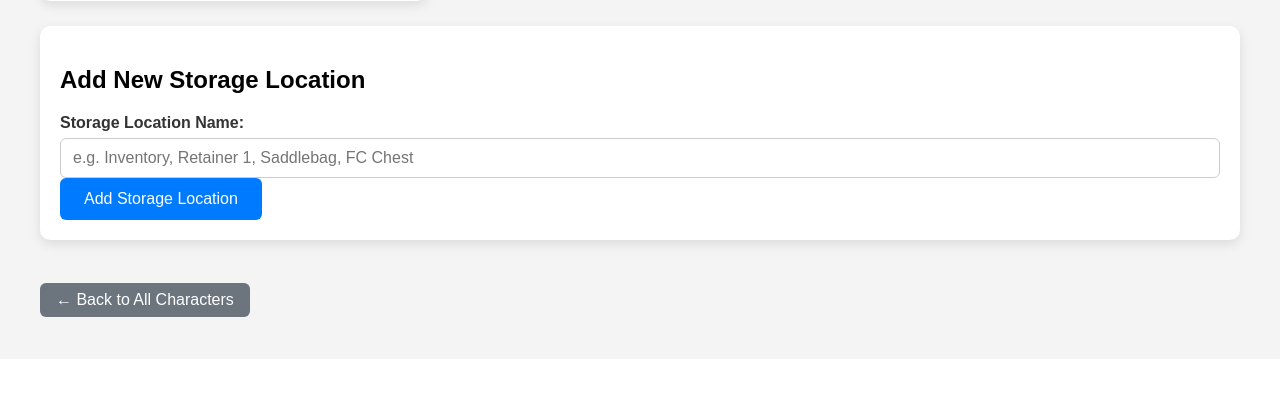
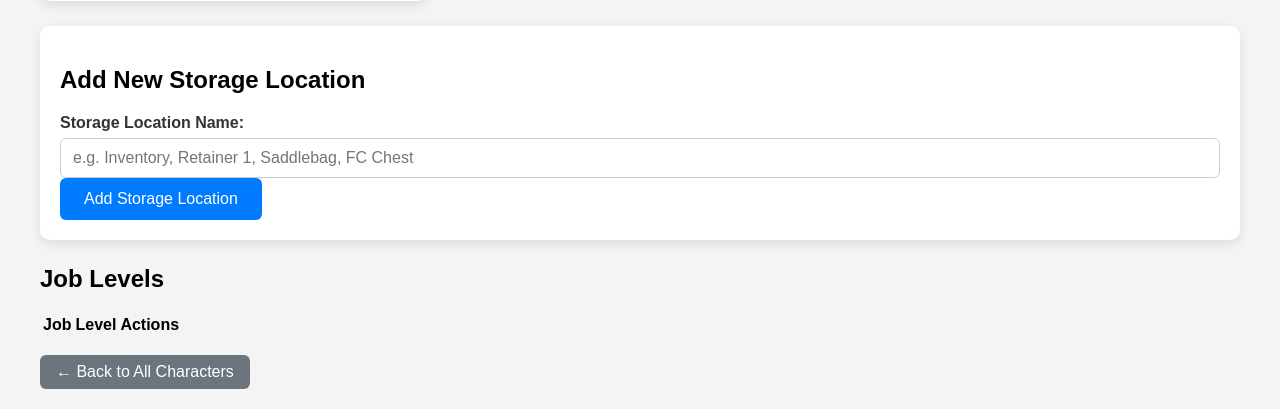
Before and after one commit to derylmack/FinalFantasyDatabase, a Flask app: template templates/character_detail.html in a window 1280 px wide. Shown: the part 441-850 px from the top of the page. Before the commit the page ends 758 px from the top, so only its background shows below. Run offline with Flask 3, Linux system fonts and the light colour scheme; the template is opened without the code that fills it, so the values that code supplies are empty.

Commit message:
Added the basics for jobs for each character

```diff
--- a/app.py
+++ b/app.py
@@ -5,7 +5,7 @@ Defines the app factory, initializes extentions, and sets up routes.
 
 from flask import Flask, render_template, request, redirect, url_for, flash
 from config import Config
-from models import db, Server, Character, StorageLocations, Items, ItemLocations
+from models import db, Server, Character, StorageLocations, Items, ItemLocations, CharactersJobLevels
 from sqlalchemy.orm import joinedload
 
 def create_app(config_class=Config):
@@ -79,7 +79,9 @@ def create_app(config_class=Config):
             joinedload(Character.server),
             joinedload(Character.storage_locations)
                 .joinedload(StorageLocations.item_locations)
-                .joinedload(ItemLocations.item)
+                .joinedload(ItemLocations.item),
+            joinedload(Character.characters_job_levels)
+                .joinedload(CharactersJobLevels.job)
         ).get_or_404(char_id)
 
         storages = StorageLocations.query.filter_by(Character_ID=char_id)\
--- a/templates/character_detail.html
+++ b/templates/character_detail.html
@@ -139,6 +139,26 @@
         </form>
     </div>
 
+    <h2>Job Levels</h2>
+    <table>
+        <thead>
+            <tr>
+                <th>Job</th>
+                <th>Level</th>
+                <th>Actions</th>
+            </tr>
+        </thead>
+        <tbody>
+            {% for job_level in character.characters_job_levels %}
+            <tr>
+                <td>{{ job_level.job.Job_Longname }} ({{ job_level.job.Job_Shortname }})</td>
+                <td>{{ job_level.Job_Level or 'Not Set' }}</td>
+                <td><!-- update for will go here --></td>
+            </tr>
+            {% endfor %}
+        </tbody>
+    </table>
+
     <br>
     <a href="{{ url_for('characters') }}" class="btn-secondary">← Back to All Characters</a>
 
```
